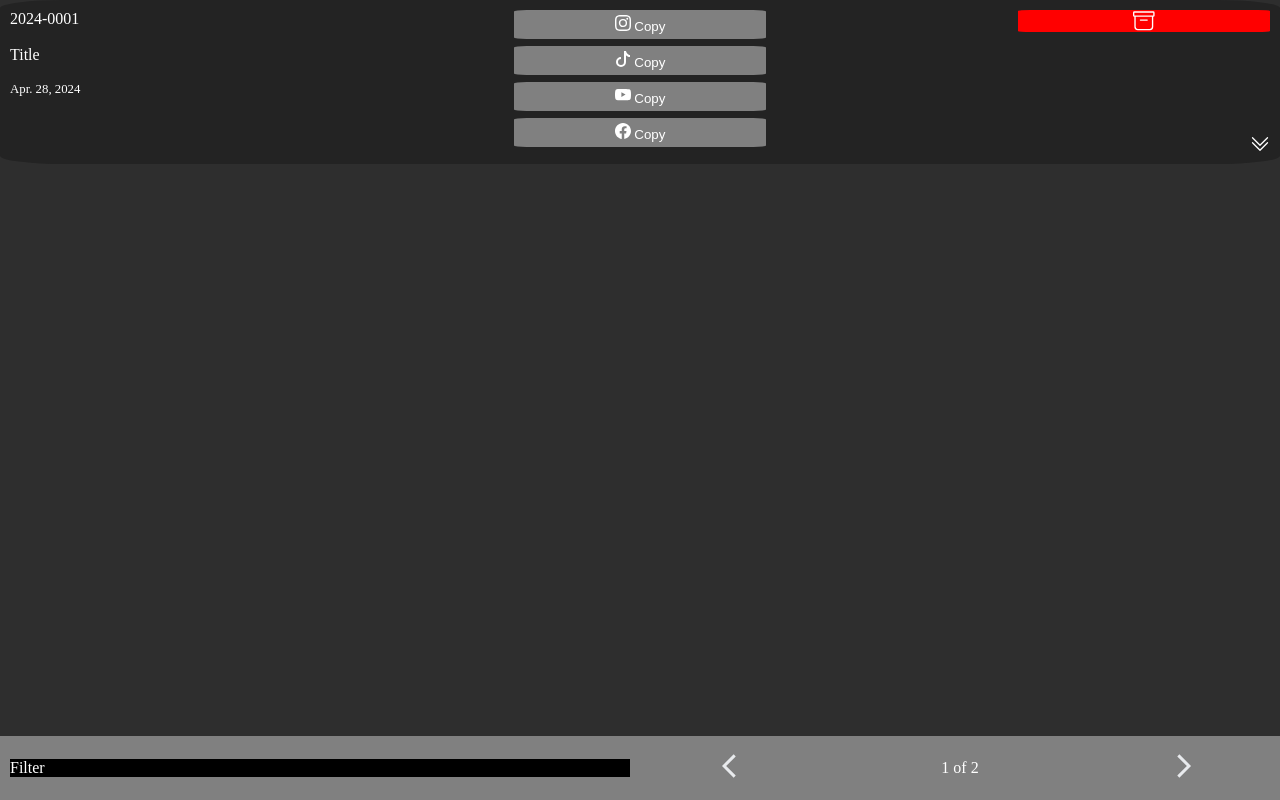
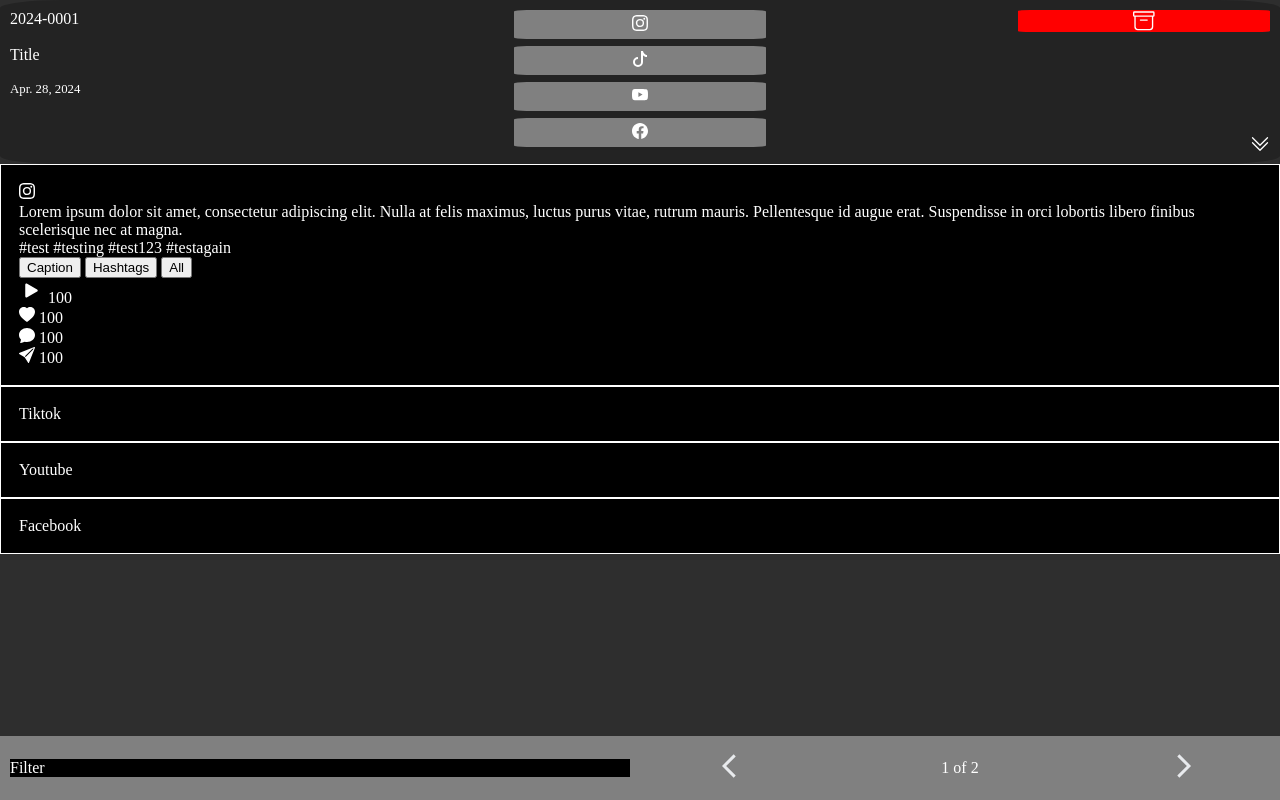
Before and after one commit to NateRolo/SocialBase, a plain HTML site: page index.html in a window 1280 px wide. Drawn offline with Linux system fonts and the light colour scheme.

Commit message:
added divs and icons for instagram subPanel

```diff
--- a/index.html
+++ b/index.html
@@ -34,7 +34,7 @@
                     fill="currentColor" class="bi bi-instagram" viewBox="0 0 16 16">
                     <path
                         d="M8 0C5.829 0 5.556.01 4.703.048 3.85.088 3.269.222 2.76.42a3.9 3.9 0 0 0-1.417.923A3.9 3.9 0 0 0 .42 2.76C.222 3.268.087 3.85.048 4.7.01 5.555 0 5.827 0 8.001c0 2.172.01 2.444.048 3.297.04.852.174 1.433.372 1.942.205.526.478.972.923 1.417.444.445.89.719 1.416.923.51.198 1.09.333 1.942.372C5.555 15.99 5.827 16 8 16s2.444-.01 3.298-.048c.851-.04 1.434-.174 1.943-.372a3.9 3.9 0 0 0 1.416-.923c.445-.445.718-.891.923-1.417.197-.509.332-1.09.372-1.942C15.99 10.445 16 10.173 16 8s-.01-2.445-.048-3.299c-.04-.851-.175-1.433-.372-1.941a3.9 3.9 0 0 0-.923-1.417A3.9 3.9 0 0 0 13.24.42c-.51-.198-1.092-.333-1.943-.372C10.443.01 10.172 0 7.998 0zm-.717 1.442h.718c2.136 0 2.389.007 3.232.046.78.035 1.204.166 1.486.275.373.145.64.319.92.599s.453.546.598.92c.11.281.24.705.275 1.485.039.843.047 1.096.047 3.231s-.008 2.389-.047 3.232c-.035.78-.166 1.203-.275 1.485a2.5 2.5 0 0 1-.599.919c-.28.28-.546.453-.92.598-.28.11-.704.24-1.485.276-.843.038-1.096.047-3.232.047s-2.39-.009-3.233-.047c-.78-.036-1.203-.166-1.485-.276a2.5 2.5 0 0 1-.92-.598 2.5 2.5 0 0 1-.6-.92c-.109-.281-.24-.705-.275-1.485-.038-.843-.046-1.096-.046-3.233s.008-2.388.046-3.231c.036-.78.166-1.204.276-1.486.145-.373.319-.64.599-.92s.546-.453.92-.598c.282-.11.705-.24 1.485-.276.738-.034 1.024-.044 2.515-.045zm4.988 1.328a.96.96 0 1 0 0 1.92.96.96 0 0 0 0-1.92m-4.27 1.122a4.109 4.109 0 1 0 0 8.217 4.109 4.109 0 0 0 0-8.217m0 1.441a2.667 2.667 0 1 1 0 5.334 2.667 2.667 0 0 1 0-5.334" />
-                </svg> Copy
+                </svg>
             </button>
             <!-- tiktok icon -->
             <button class="tiktok socials">
@@ -42,7 +42,7 @@
                     class="bi bi-tiktok" viewBox="0 0 16 16">
                     <path
                         d="M9 0h1.98c.144.715.54 1.617 1.235 2.512C12.895 3.389 13.797 4 15 4v2c-1.753 0-3.07-.814-4-1.829V11a5 5 0 1 1-5-5v2a3 3 0 1 0 3 3z" />
-                </svg> Copy
+                </svg>
             </button>
             <!-- youtube icon -->
             <button class="youtube socials">
@@ -50,7 +50,7 @@
                     class="bi bi-youtube" viewBox="0 0 16 16">
                     <path
                         d="M8.051 1.999h.089c.822.003 4.987.033 6.11.335a2.01 2.01 0 0 1 1.415 1.42c.101.38.172.883.22 1.402l.01.104.022.26.008.104c.065.914.073 1.77.074 1.957v.075c-.001.194-.01 1.108-.082 2.06l-.008.105-.009.104c-.05.572-.124 1.14-.235 1.558a2.01 2.01 0 0 1-1.415 1.42c-1.16.312-5.569.334-6.18.335h-.142c-.309 0-1.587-.006-2.927-.052l-.17-.006-.087-.004-.171-.007-.171-.007c-1.11-.049-2.167-.128-2.654-.26a2.01 2.01 0 0 1-1.415-1.419c-.111-.417-.185-.986-.235-1.558L.09 9.82l-.008-.104A31 31 0 0 1 0 7.68v-.123c.002-.215.01-.958.064-1.778l.007-.103.003-.052.008-.104.022-.26.01-.104c.048-.519.119-1.023.22-1.402a2.01 2.01 0 0 1 1.415-1.42c.487-.13 1.544-.21 2.654-.26l.17-.007.172-.006.086-.003.171-.007A100 100 0 0 1 7.858 2zM6.4 5.209v4.818l4.157-2.408z" />
-                </svg> Copy
+                </svg>
             </button>
             <!-- facebook icon -->
             <button class="facebook socials">
@@ -58,7 +58,7 @@
                     class="bi bi-facebook" viewBox="0 0 16 16">
                     <path
                         d="M16 8.049c0-4.446-3.582-8.05-8-8.05C3.58 0-.002 3.603-.002 8.05c0 4.017 2.926 7.347 6.75 7.951v-5.625h-2.03V8.05H6.75V6.275c0-2.017 1.195-3.131 3.022-3.131.876 0 1.791.157 1.791.157v1.98h-1.009c-.993 0-1.303.621-1.303 1.258v1.51h2.218l-.354 2.326H9.25V16c3.824-.604 6.75-3.934 6.75-7.951" />
-                </svg> Copy
+                </svg>
             </button>
 
             <button class="archive button">
@@ -88,12 +88,59 @@
                 <path fill-rule="evenodd"
                     d="M7.646 6.646a.5.5 0 0 1 .708 0l6 6a.5.5 0 0 1-.708.708L8 7.707l-5.646 5.647a.5.5 0 0 1-.708-.708z" />
             </svg>
-
-
         </div>
-        <div class="panel">
+        <div class="panel active">
             <div class="subPanel instagram">
-                instagram
+                <svg xmlns="http://www.w3.org/2000/svg" class="instagram icon" width="16" height="16"
+                    fill="currentColor" class="bi bi-instagram" viewBox="0 0 16 16">
+                    <path
+                        d="M8 0C5.829 0 5.556.01 4.703.048 3.85.088 3.269.222 2.76.42a3.9 3.9 0 0 0-1.417.923A3.9 3.9 0 0 0 .42 2.76C.222 3.268.087 3.85.048 4.7.01 5.555 0 5.827 0 8.001c0 2.172.01 2.444.048 3.297.04.852.174 1.433.372 1.942.205.526.478.972.923 1.417.444.445.89.719 1.416.923.51.198 1.09.333 1.942.372C5.555 15.99 5.827 16 8 16s2.444-.01 3.298-.048c.851-.04 1.434-.174 1.943-.372a3.9 3.9 0 0 0 1.416-.923c.445-.445.718-.891.923-1.417.197-.509.332-1.09.372-1.942C15.99 10.445 16 10.173 16 8s-.01-2.445-.048-3.299c-.04-.851-.175-1.433-.372-1.941a3.9 3.9 0 0 0-.923-1.417A3.9 3.9 0 0 0 13.24.42c-.51-.198-1.092-.333-1.943-.372C10.443.01 10.172 0 7.998 0zm-.717 1.442h.718c2.136 0 2.389.007 3.232.046.78.035 1.204.166 1.486.275.373.145.64.319.92.599s.453.546.598.92c.11.281.24.705.275 1.485.039.843.047 1.096.047 3.231s-.008 2.389-.047 3.232c-.035.78-.166 1.203-.275 1.485a2.5 2.5 0 0 1-.599.919c-.28.28-.546.453-.92.598-.28.11-.704.24-1.485.276-.843.038-1.096.047-3.232.047s-2.39-.009-3.233-.047c-.78-.036-1.203-.166-1.485-.276a2.5 2.5 0 0 1-.92-.598 2.5 2.5 0 0 1-.6-.92c-.109-.281-.24-.705-.275-1.485-.038-.843-.046-1.096-.046-3.233s.008-2.388.046-3.231c.036-.78.166-1.204.276-1.486.145-.373.319-.64.599-.92s.546-.453.92-.598c.282-.11.705-.24 1.485-.276.738-.034 1.024-.044 2.515-.045zm4.988 1.328a.96.96 0 1 0 0 1.92.96.96 0 0 0 0-1.92m-4.27 1.122a4.109 4.109 0 1 0 0 8.217 4.109 4.109 0 0 0 0-8.217m0 1.441a2.667 2.667 0 1 1 0 5.334 2.667 2.667 0 0 1 0-5.334" />
+                </svg>
+                <div class="caption info instagram">Lorem ipsum dolor sit amet, consectetur adipiscing elit.
+                    Nulla at felis maximus, luctus purus vitae, rutrum mauris.
+                    Pellentesque id augue erat. Suspendisse in orci lobortis libero finibus scelerisque nec at magna.
+                    </div>
+                <div class="hashtags info instagram">#test #testing #test123 #testagain
+                     </div>
+                <div class="copyButtonContainer">
+                    <button class="copy caption instagram">Caption</button>
+                    <button class="copy hashtag instagram">Hashtags</button>
+                    <button class="copy all instagram">All</button>
+                </div>
+                <div class="metadata">
+                    <div class="views">
+                        <svg xmlns="http://www.w3.org/2000/svg" width="25" height="25" fill="currentColor"
+                            class="bi bi-play-fill" viewBox="0 0 16 16">
+                            <path
+                                d="m11.596 8.697-6.363 3.692c-.54.313-1.233-.066-1.233-.697V4.308c0-.63.692-1.01 1.233-.696l6.363 3.692a.802.802 0 0 1 0 1.393" />
+                        </svg>
+                        100
+                    </div>
+                    <div class="likes">
+                        <svg xmlns="http://www.w3.org/2000/svg" width="16" height="16" fill="currentColor"
+                            class="bi bi-heart-fill" viewBox="0 0 16 16">
+                            <path fill-rule="evenodd"
+                                d="M8 1.314C12.438-3.248 23.534 4.735 8 15-7.534 4.736 3.562-3.248 8 1.314" />
+                        </svg>
+                        100
+                    </div>
+                    <div class="comments">
+                        <svg xmlns="http://www.w3.org/2000/svg" width="16" height="16" fill="currentColor"
+                            class="bi bi-chat-fill" viewBox="0 0 16 16">
+                            <path
+                                d="M8 15c4.418 0 8-3.134 8-7s-3.582-7-8-7-8 3.134-8 7c0 1.76.743 3.37 1.97 4.6-.097 1.016-.417 2.13-.771 2.966-.079.186.074.394.273.362 2.256-.37 3.597-.938 4.18-1.234A9 9 0 0 0 8 15" />
+                        </svg>
+                        100
+                    </div>
+                    <div class="shares">
+                        <svg xmlns="http://www.w3.org/2000/svg" width="16" height="16" fill="currentColor"
+                            class="bi bi-send-fill" viewBox="0 0 16 16">
+                            <path
+                                d="M15.964.686a.5.5 0 0 0-.65-.65L.767 5.855H.766l-.452.18a.5.5 0 0 0-.082.887l.41.26.001.002 4.995 3.178 3.178 4.995.002.002.26.41a.5.5 0 0 0 .886-.083zm-1.833 1.89L6.637 10.07l-.215-.338a.5.5 0 0 0-.154-.154l-.338-.215 7.494-7.494 1.178-.471z" />
+                        </svg>
+                        100
+                    </div>
+                </div>
             </div>
             <div class="subPanel tiktok">
                 Tiktok
@@ -105,7 +152,6 @@
                 Facebook
             </div>
         </div>
-
     </div>
 
 
@@ -143,7 +189,7 @@
 
     <script src="js/main.js"></script>
     <script src="js/navbar.js"></script>
-    <script src="js/fileTab.js"></script>
+    <script src="js/accordian.js"></script>
     <script src="js/copyText.js"></script>
 </body>
 
```
